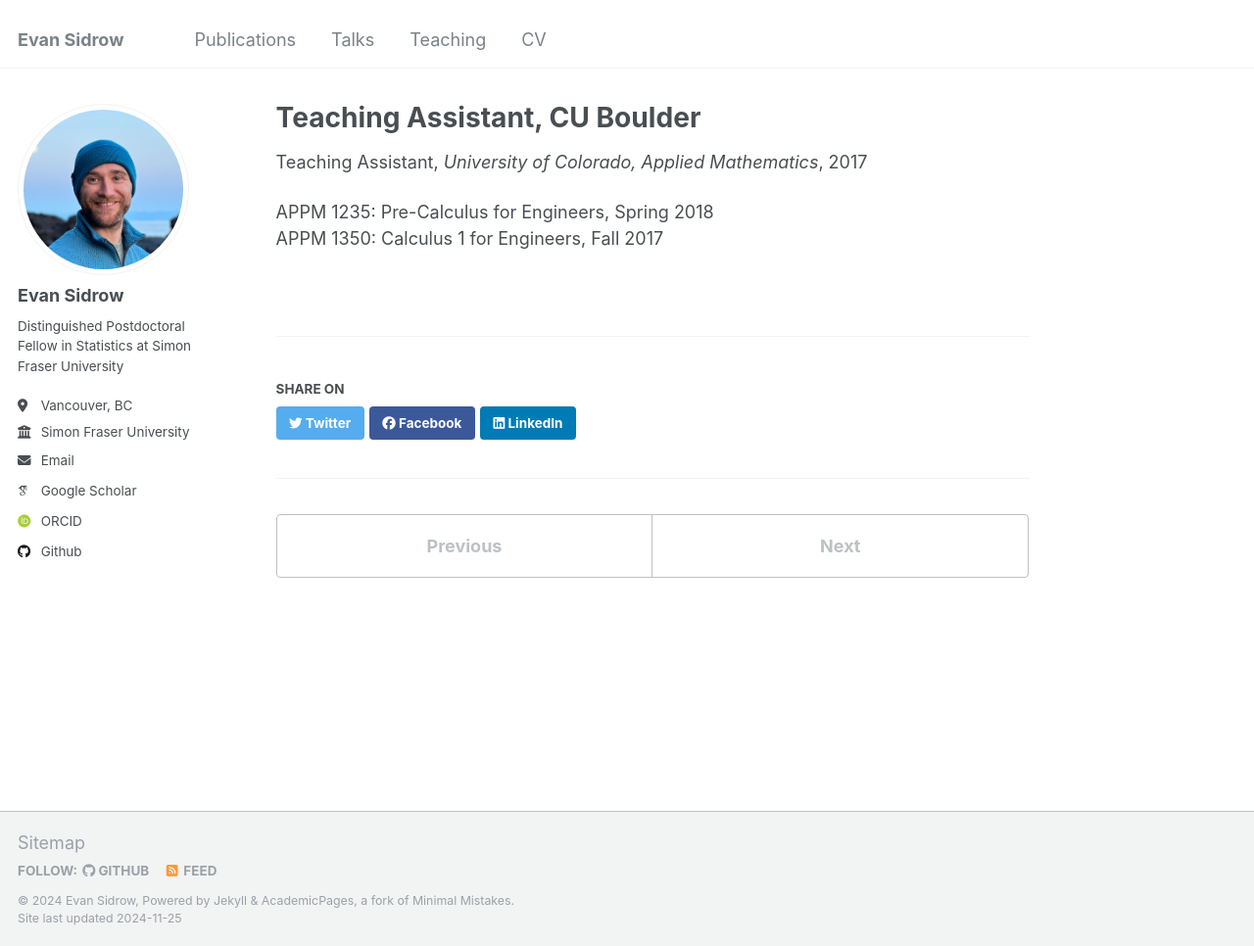
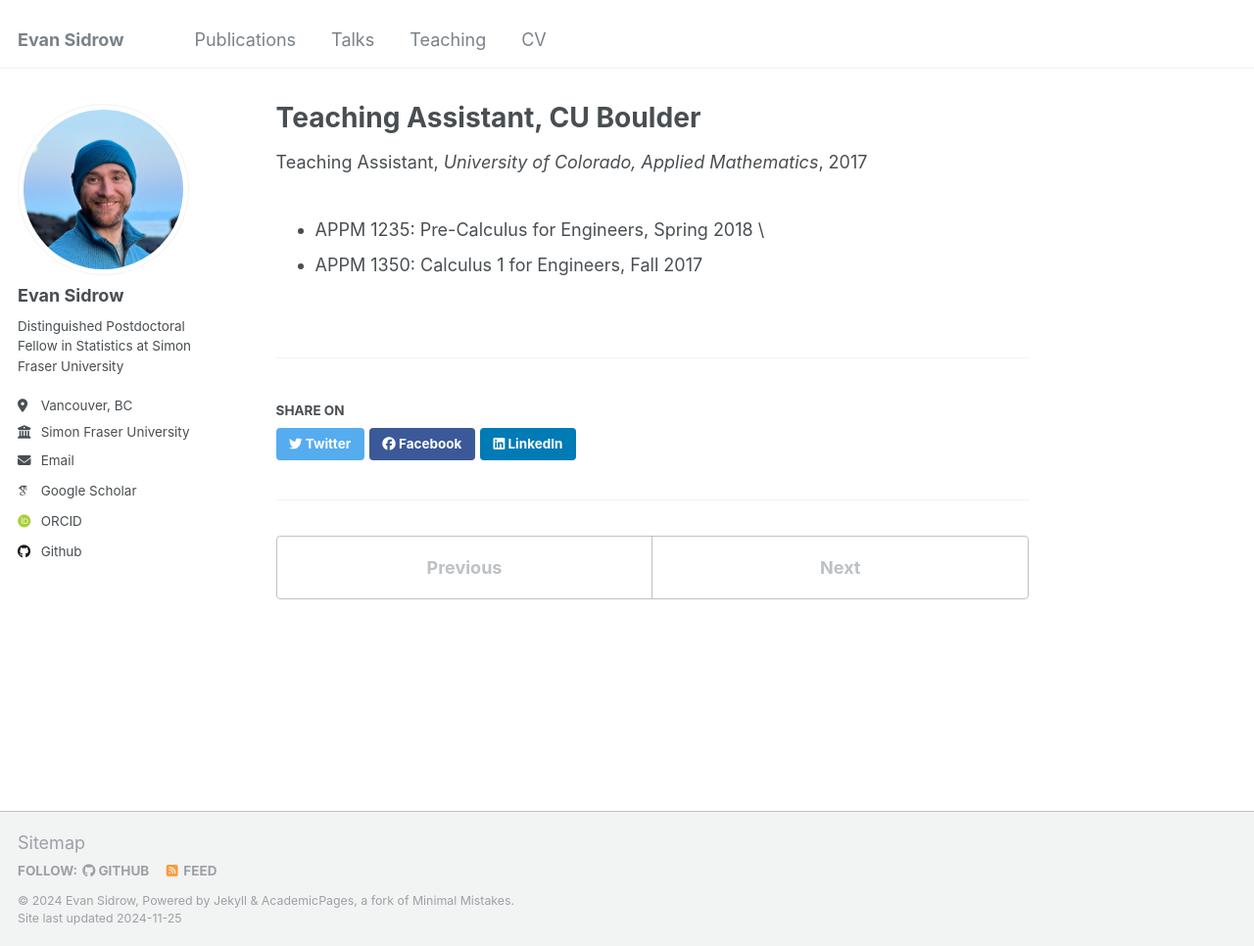
Before and after one commit to EvanSidrow/EvanSidrow.github.io, a Jekyll site: the page built from _teaching/TA-CU.md, in a window 1280 px wide and 966 px high. Shown: the whole window at 98% size. Built offline with Jekyll 4.4.1, drawn with Linux system fonts in a browser that asks for light colours; some web fonts are replaced.

Commit message:
Update TA-CU.md

```diff
--- a/_teaching/TA-CU.md
+++ b/_teaching/TA-CU.md
@@ -7,5 +7,5 @@ venue: "University of Colorado, Applied Mathematics"
 date: 2017-09-01
 location: "Boulder, CO, USA"
 ---
-APPM 1235: Pre-Calculus for Engineers, Spring 2018 \
-APPM 1350: Calculus 1 for Engineers, Fall 2017
+- APPM 1235: Pre-Calculus for Engineers, Spring 2018 \
+- APPM 1350: Calculus 1 for Engineers, Fall 2017
```
